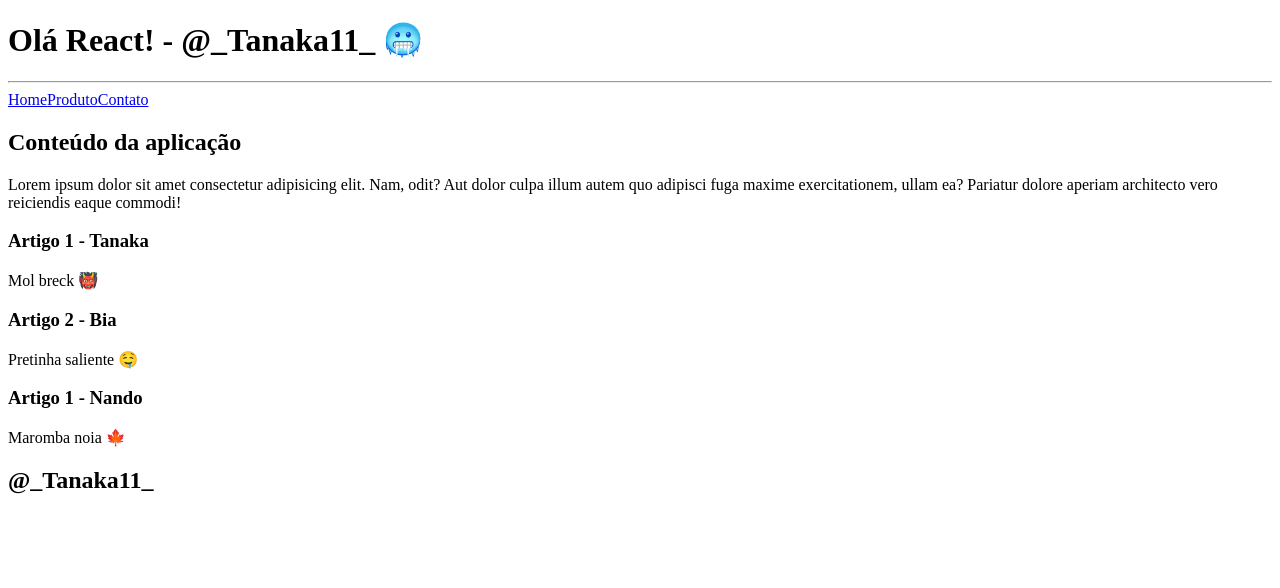
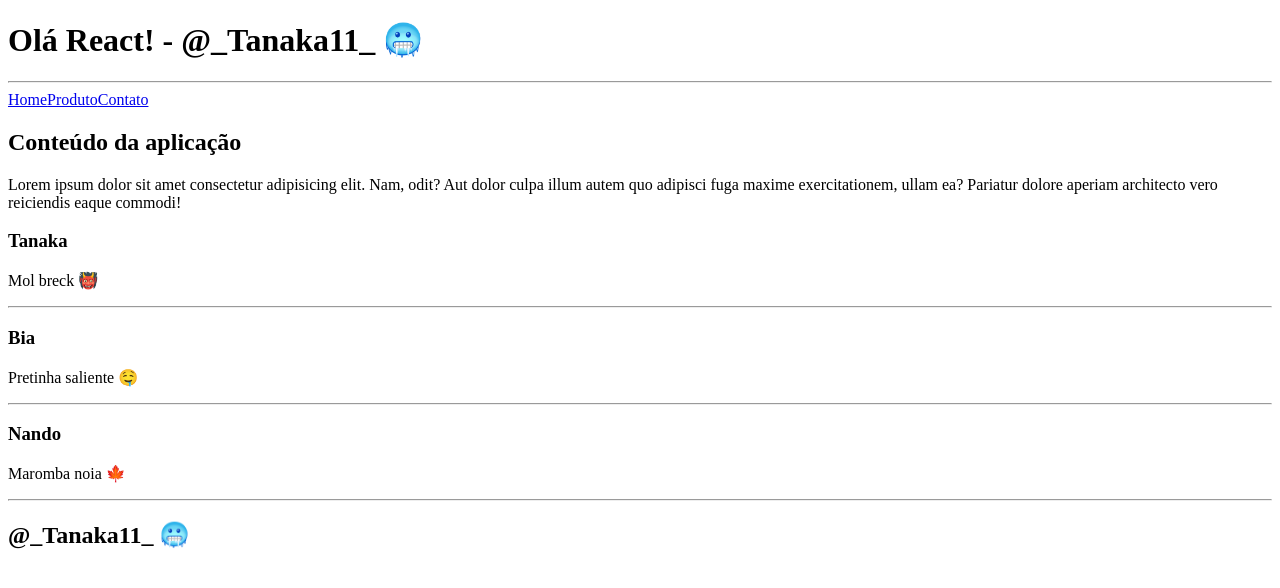
Before and after one commit to tanaka-11/react-fundamentos, a React (Vite) app: page / in a window 1280 px wide. Shown: the top 588 px of the page. Built offline with nearby package versions, Linux system fonts and the light colour scheme.

Commit message:
Separação individual dos componentes

```diff
--- a/src/App.jsx
+++ b/src/App.jsx
@@ -1,6 +1,9 @@
 // Todos componentes react devem começar com letra maiuscula
-// Importação do cabeçalho
+
+// Importação do componente
 import Cabecalho from "./Cabecalho";
+import Conteudo from "./Conteudo";
+import Rodape from "./Rodape";
 
 // Vamos utilizar o componente (Fragment <></>) e envolver o return entre parenteses para retornar nosso html.
 function App() {
@@ -9,34 +12,9 @@ function App() {
       {/* Importando o componente individual envolvido por uma tag */}
       <Cabecalho />
 
-      <main>
-        <h2>Conteúdo da aplicação</h2>
-        <p>
-          Lorem ipsum dolor sit amet consectetur adipisicing elit. Nam, odit?
-          Aut dolor culpa illum autem quo adipisci fuga maxime exercitationem,
-          ullam ea? Pariatur dolore aperiam architecto vero reiciendis eaque
-          commodi!
-        </p>
+      <Conteudo />
 
-        <article>
-          <h3>Artigo 1 - Tanaka</h3>
-          <p>Mol breck 👹</p>
-        </article>
-
-        <article>
-          <h3>Artigo 2 - Bia</h3>
-          <p>Pretinha saliente 🤤</p>
-        </article>
-
-        <article>
-          <h3>Artigo 1 - Nando</h3>
-          <p>Maromba noia 🍁</p>
-        </article>
-      </main>
-
-      <footer>
-        <h2>@_Tanaka11_</h2>
-      </footer>
+      <Rodape />
     </>
   );
 }
--- a/src/Cabecalho.jsx
+++ b/src/Cabecalho.jsx
@@ -13,4 +13,5 @@ function Cabecalho() {
   );
 }
 
+// Exportando o componente
 export default Cabecalho;
--- /dev/null
+++ b/src/Conteudo.jsx
@@ -0,0 +1,32 @@
+function Conteudo() {
+  return (
+    <main>
+      <h2>Conteúdo da aplicação</h2>
+      <p>
+        Lorem ipsum dolor sit amet consectetur adipisicing elit. Nam, odit? Aut
+        dolor culpa illum autem quo adipisci fuga maxime exercitationem, ullam
+        ea? Pariatur dolore aperiam architecto vero reiciendis eaque commodi!
+      </p>
+
+      <article>
+        <h3>Tanaka</h3>
+        <p>Mol breck 👹</p>
+        <hr />
+      </article>
+
+      <article>
+        <h3>Bia</h3>
+        <p>Pretinha saliente 🤤</p>
+        <hr />
+      </article>
+
+      <article>
+        <h3>Nando</h3>
+        <p>Maromba noia 🍁</p>
+        <hr />
+      </article>
+    </main>
+  );
+}
+
+export default Conteudo;
--- /dev/null
+++ b/src/Rodape.jsx
@@ -0,0 +1,9 @@
+function Rodape() {
+  return (
+    <footer>
+      <h2>@_Tanaka11_ 🥶</h2>
+    </footer>
+  );
+}
+
+export default Rodape;
```
Also changed, not shown: 1 other file (tests, documents, lock files or other folders).
